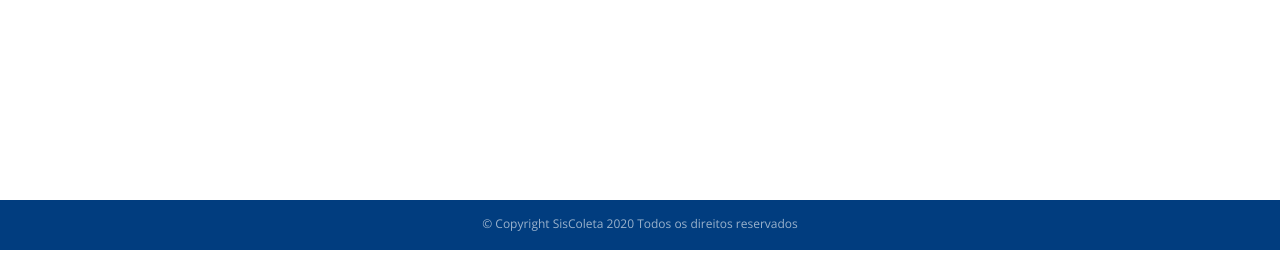
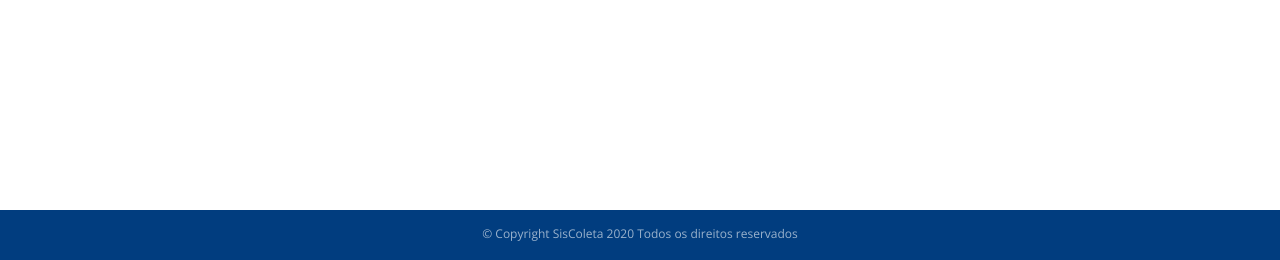
Before and after one commit to victorbgh/SisColeta, a PHP site: page /login.php in a window 1280 px wide. Shown: the part 550-810 px from the top of the page. Run offline with PHP 8.4, Linux system fonts and the light colour scheme; some libraries are stand-ins or nearby versions.

Commit message:
correcao footer login

```diff
--- a/login.php
+++ b/login.php
@@ -75,7 +75,7 @@
         </div>
         <br>
         </div>
-        <div class="copyright footer-style">
+        <div class="copyright footer-style" style="position: unset;">
             <div class="container">
                 <div class="row">
                     <div class="col-lg-12">
```
